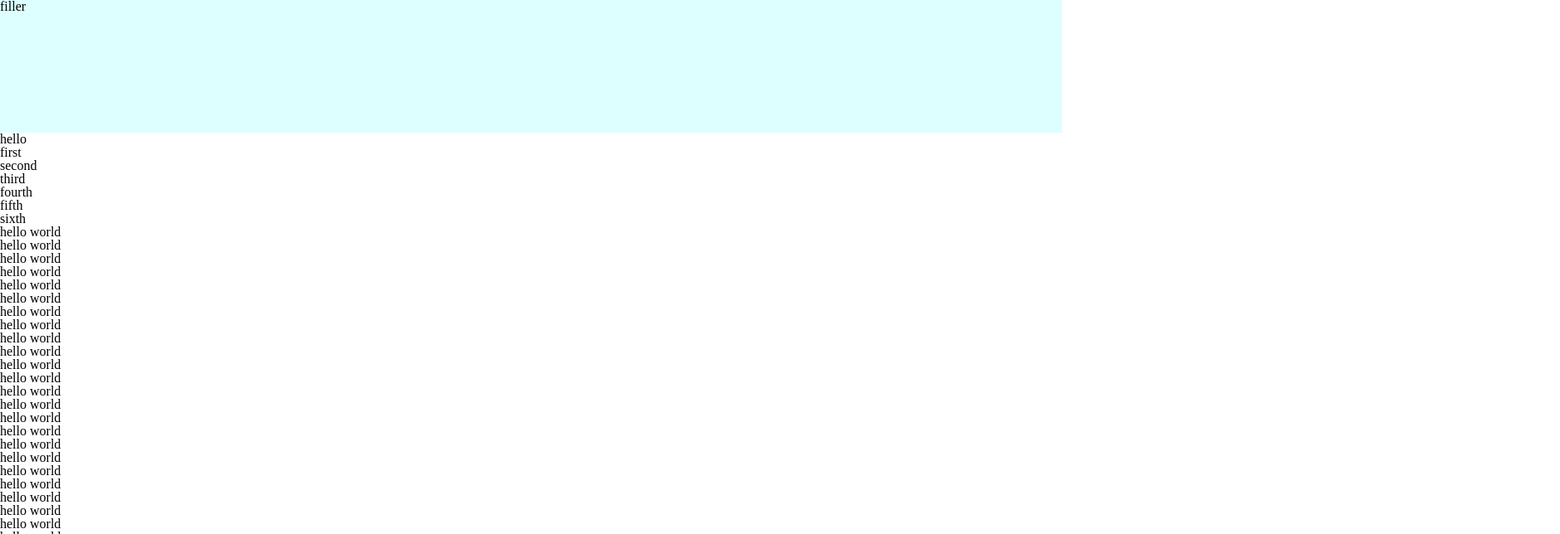
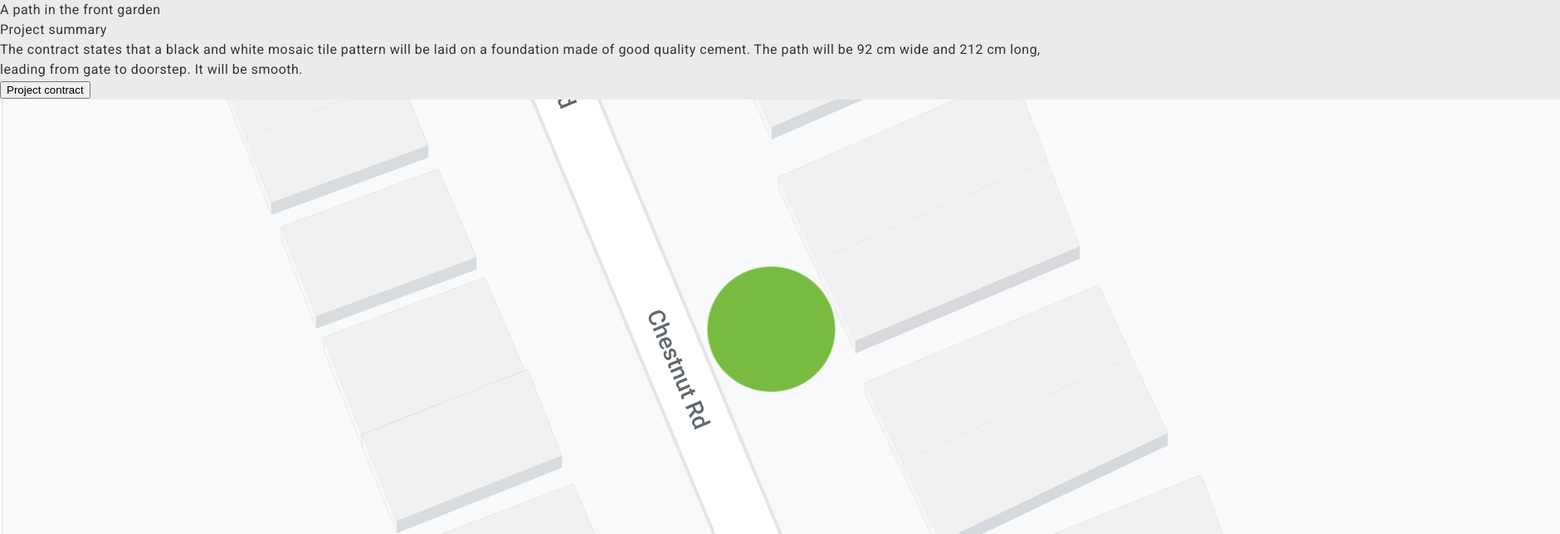
Before and after one commit to truefootprint/reporter-design-prototype-2, a Next.js app: page / in a window 1280 px wide. Shown: the top 644 px of the page at 83% size, 1880 px wide, since content can reach past the window. Built offline with nearby package versions, Linux system fonts and the light colour scheme.

Commit message:
Add the project summary

```diff
--- a/components/expander/styles.scss
+++ b/components/expander/styles.scss
@@ -5,7 +5,6 @@
 .header {
   background: #ccc;
   padding: 0.5rem;
-  line-height: 1.4;
   cursor: pointer;
   display: flex;
   justify-content: space-between;
@@ -40,6 +39,7 @@
   .header {
     position: fixed;
     top: 0;
+    left: 0;
     width: 100%;
     box-sizing: border-box;
   }
--- a/components/layout/Layout.jsx
+++ b/components/layout/Layout.jsx
@@ -1,10 +1,12 @@
 import Head from "next/head";
-import css from "./styles.scss";
 
 import "./reset.scss";
+import css from "./styles.scss";
 
 const Layout = ({ children }) => <>
   <Head>
+    <link href="https://fonts.googleapis.com/css?family=Roboto:400,400i,500,500i,700,700i&display=swap" rel="stylesheet" />
+
     <meta name="viewport" content="width=device-width, initial-scale=1, maximum-scale=1, user-scalable=no" />
     <meta name="mobile-web-app-capable" content="yes" />
     <meta name="apple-mobile-web-app-capable" content="yes" />
--- a/components/layout/styles.scss
+++ b/components/layout/styles.scss
@@ -1,3 +1,11 @@
+body {
+  font-family: Roboto;
+  line-height: 1.5;
+  letter-spacing: 0.5px;
+  color: #333;
+  background: #ecebea;
+}
+
 .layout {
-
+  padding: 1rem;
 }
--- /dev/null
+++ b/components/summary/Summary.jsx
@@ -0,0 +1,9 @@
+import css from "./styles.scss";
+
+const Summary = ({ children }) => (
+  <div className={css.summary}>
+    {children}
+  </div>
+);
+
+export default Summary;
--- /dev/null
+++ b/components/summary/package.json
@@ -0,0 +1 @@
+{ "main": "Summary" }
--- /dev/null
+++ b/components/summary/styles.scss
@@ -0,0 +1,41 @@
+.summary {
+  h1 {
+    font-size: 1.5rem;
+    margin: 1.5rem 0 1.7rem 0;
+  }
+
+  h2 {
+    font-size: 0.85rem;
+    font-weight: 500;
+    text-transform: uppercase;
+    margin-bottom: 1rem;
+  }
+
+  p {
+    font-size: 0.95rem;
+    margin-bottom: 1rem;
+  }
+
+  button {
+    background: white;
+    width: 100%;
+    padding: 0.9rem 0;
+    border: 1px solid #bbb;
+    border-radius: 5px;
+    font-size: 0.9rem;
+    letter-spacing: 0.5px;
+    margin-bottom: 1.5rem;
+    font-weight: 500;
+    box-shadow: 0.1rem 0.1rem 0.2rem rgba(0, 0, 0, 0.2);
+
+    &:focus {
+      outline: none;
+    }
+  }
+
+  img {
+    width: 100%;
+    margin-bottom: 1.5rem;
+    border: 1px solid #ccc;
+  }
+}
--- a/pages/index.js
+++ b/pages/index.js
@@ -1,9 +1,17 @@
 import Layout from "../components/layout";
 import Expander from "../components/expander";
+import Summary from "../components/summary";
 
 const Index = () => (
   <Layout>
-    <div style={{ width: "100%", height: "10rem", background: "#dff" }}>filler</div>
+    <Summary>
+      <h1>A path in the front garden</h1>
+      <h2>Project summary</h2>
+      <p>The contract states that a black and white mosaic tile pattern will be laid on a foundation made of good quality cement. The path will be 92 cm wide and 212 cm long, leading from gate to doorstep. It will be smooth.</p>
+      <button>Project contract</button>
+      <img src="/images/map.png" />
+      <p>This project has 3 activities to monitor:</p>
+    </Summary>
 
     <Expander text="hello">
       <p>first</p>
```
Also changed, not shown: public/images/map.png (added).
